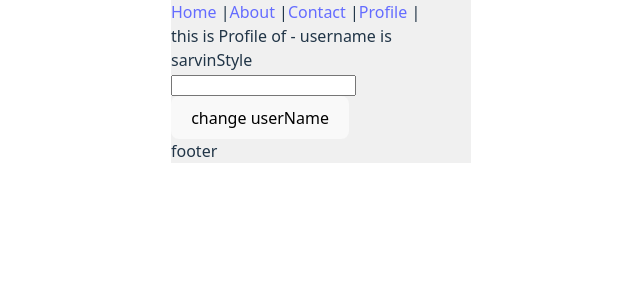
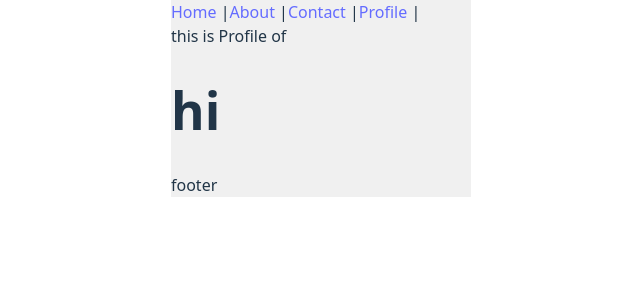
Before and after one commit to sogand-pbr/React-learning, a React (Vite) app: page /profile in a window 1280 px wide. Shown: the top 300 px of the page, without its empty margins (109-749 px from the left). Built offline with nearby package versions, Linux system fonts and the light colour scheme.

Commit message:
react query

```diff
--- a/src/App.jsx
+++ b/src/App.jsx
@@ -1,35 +1,32 @@
 import styles from './App.module.css';
-import {BrowserRouter as Router ,Routes ,Route , Link} from "react-router-dom"
+import {BrowserRouter as Router, Routes, Route, Link} from "react-router-dom"
 import Home from "./Pages/Home.jsx";
 import About from "./Pages/About.jsx";
 import Contact from "./Pages/Contant.jsx";
 import Profile from "./Pages/Profile.jsx";
 import Nav from "./Pages/Nav.jsx";
-import {useState , createContext} from "react";
+// import {useState, createContext} from "react";
+import {QueryClient, QueryClientProvider} from '@tanstack/react-query'
 
 
+function App() {
+    const client = new QueryClient()
+    return (<div className={styles.App}>
 
-
-export const ProfileContext = createContext();
-function App() {
-    const [userName , setUserName]=useState("sarvinStyle")
-    return (
-        <div className={styles.App}>
-        <ProfileContext.Provider value={{userName , setUserName}}>
+            <QueryClientProvider client={client}>
                 <Router>
                     <Nav/>
                     <Routes>
-                <Route path="/" element={<Home /> }/>
-                <Route path="/about" element={<About/> }/>
-                <Route path="/profile" element={<Profile /> }/>
-                <Route path="/contact" element={<Contact/> }/>
-                <Route path="/*" element={<div>NOT FOUND</div> }/>
+                        <Route path="/" element={<Home/>}/>
+                        <Route path="/about" element={<About/>}/>
+                        <Route path="/profile" element={<Profile/>}/>
+                        <Route path="/contact" element={<Contact/>}/>
+                        <Route path="/*" element={<div>NOT FOUND</div>}/>
                     </Routes>
                     <div>footer</div>
                 </Router>
+            </QueryClientProvider>
 
-
-            </ProfileContext.Provider>
         </div>
 
     );
--- a/src/Components/ChangeProfile.jsx
+++ b/src/Components/ChangeProfile.jsx
@@ -1,12 +1,12 @@
-import {useContext, useState} from "react";
-import {ProfileContext} from "../App.jsx";
+// import {useContext, useState} from "react";
+// import {ProfileContext} from "../App.jsx";
 
 export const ChangeProfile = ()=>{
-    const {setUserName} = useContext(ProfileContext)
-    const [newUserName , setnewUserName] = useState("")
-    return <div>
-        <input type="text" onChange={event => {setnewUserName(event.target.value)}}/>
-        <button onClick={()=>{setUserName(newUserName)}}>change userName</button>
-    </div>
-
+    // const {setUserName} = useContext(ProfileContext)
+    // const [newUserName , setnewUserName] = useState("")
+    // return <div>
+    //      <input type="text" onChange={event => {setnewUserName(event.target.value)}}/>
+    //     <button onClick={()=>{setUserName(newUserName)}}>change userName</button>
+    // </div>
+return  <h1>hi</h1>
 }
--- a/src/Pages/Home.jsx
+++ b/src/Pages/Home.jsx
@@ -1,9 +1,22 @@
-import {useContext} from 'react'
-import {ProfileContext} from "../App.jsx";
+// Home.jsx
+import { useQuery } from '@tanstack/react-query'
+import axios from 'axios'
 
-export const Home = ()=> {
-    const {userName} = useContext(ProfileContext)
-    return <div>this is home - username is {userName}</div>
+const Home = () => {
+    const { data, isLoading, error } = useQuery({
+        queryKey: ['cat'],
+        queryFn: () => axios.get('https://catfact.ninja/fact').then(res => res.data)
+    })
+
+    if (isLoading) return <p>Loading...</p>
+    if (error) return <p>Error fetching data 😥</p>
+
+    return (
+        <div>
+            <h1>This is home</h1>
+            <p>{data?.fact}</p>
+        </div>
+    )
 }
 
 export default Home
--- a/src/Pages/Profile.jsx
+++ b/src/Pages/Profile.jsx
@@ -1,10 +1,10 @@
 
 import {ChangeProfile} from "../Components/ChangeProfile.jsx";
-import {useContext} from "react";
-import {ProfileContext} from "../App.jsx";
+// import {useContext} from "react";
+// import {ProfileContext} from "../App.jsx";
 const Profile = ()=> {
-    const {userName} = useContext(ProfileContext)
-    return <div>this is Profile of - username is {userName}
+
+    return <div>this is Profile of
     <ChangeProfile />
     </div>
 }
```
Lines whose indentation alone changed are shown as unchanged.
